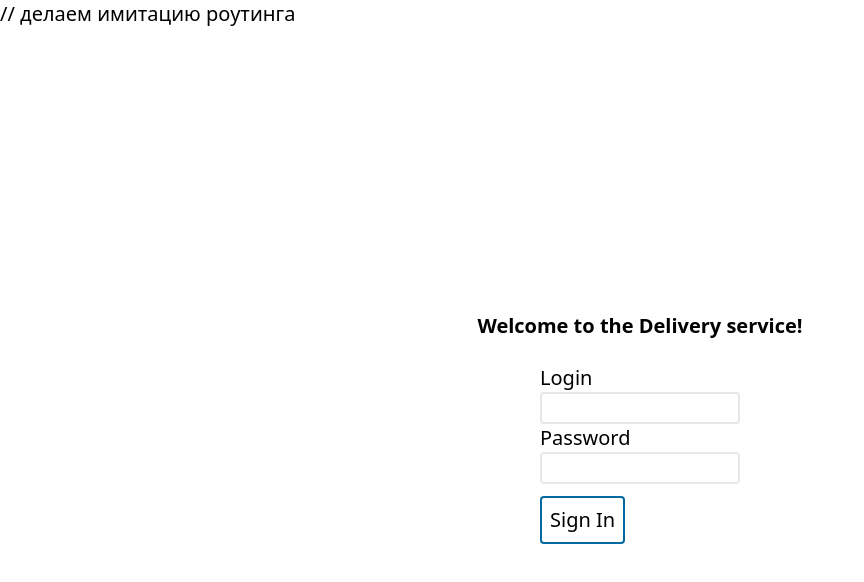
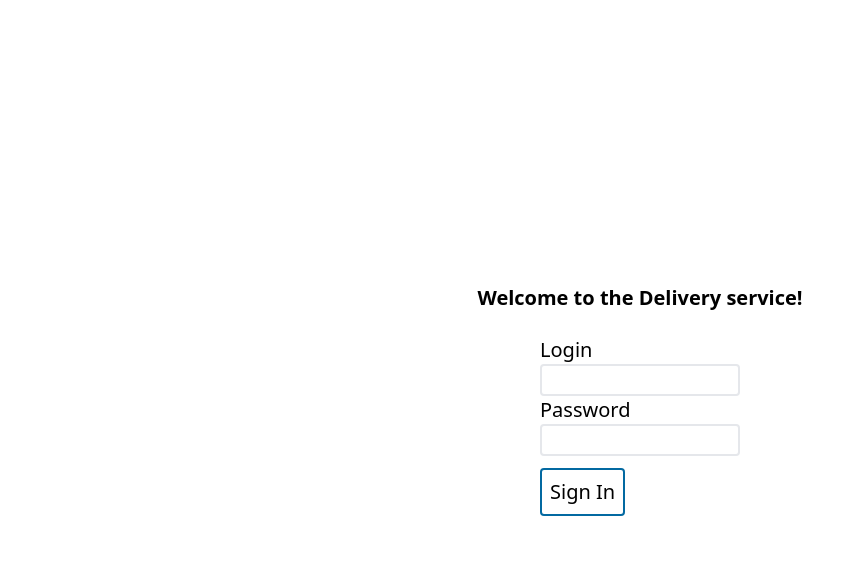
Before and after one commit to mihail-fomin/delievery-map, a React (Vite) app: page / in a window 1280 px wide. Shown: the top 582 px of the page, without its empty margins (0-864 px from the left). Built offline with nearby package versions, Linux system fonts and the light colour scheme.

Commit message:
fixed brackets

```diff
--- a/src/App.jsx
+++ b/src/App.jsx
@@ -29,7 +29,7 @@ function App() {
 
 	return (
 		<>
-		// делаем имитацию роутинга
+			{/* делаем имитацию роутинга */}
 			{screenType === 'auth'
 				? <SignIn signIn={handleLogIn} />
 				: <Map logout={handleLogOut} />
```
